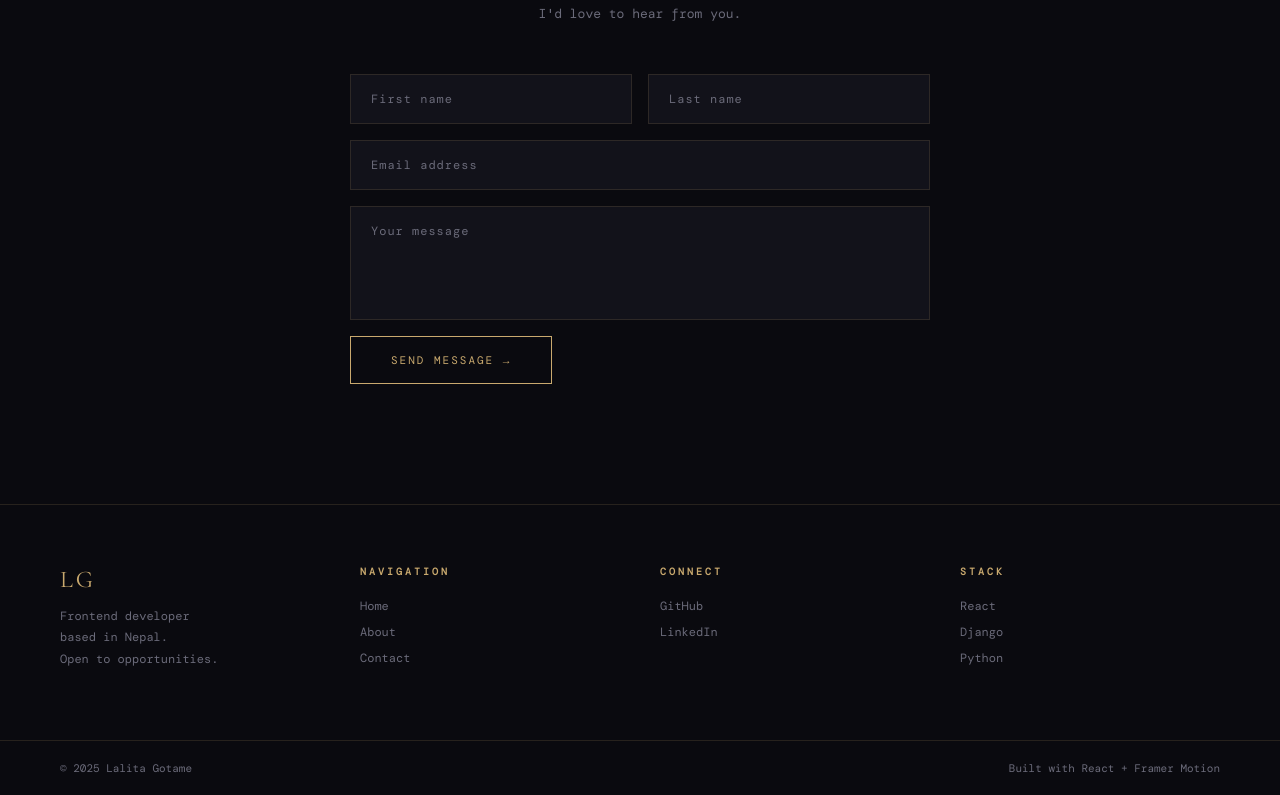
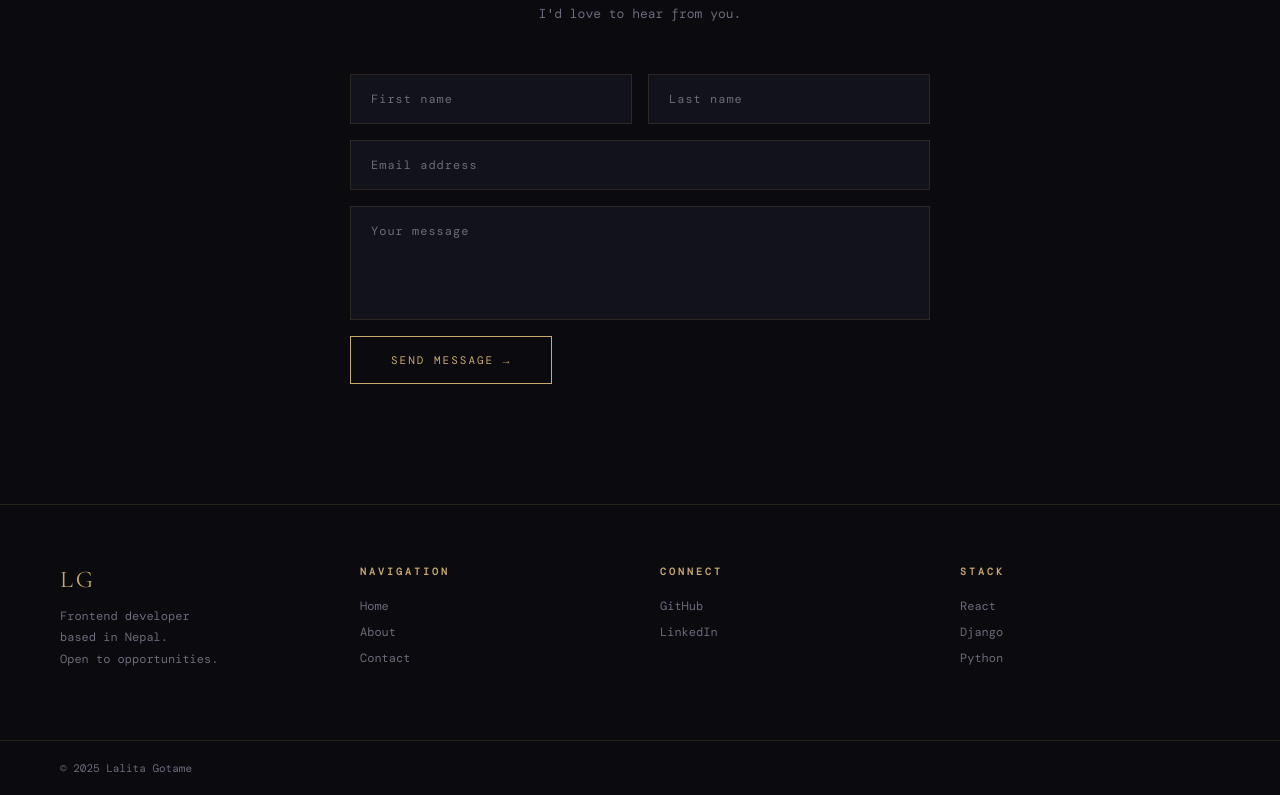
Before and after one commit to LalitaGotame/Myportfolio, a React (Vite) app: page / in a window 1280 px wide. Shown: the part 2298-3093 px from the top of the page. Built offline with nearby package versions, Linux system fonts and the light colour scheme; a web font is replaced by a local one.

Commit message:
footer and project card debugged

```diff
--- a/src/App.jsx
+++ b/src/App.jsx
@@ -14,11 +14,9 @@ export default function App() {
 
 
       <Navbar />
-
       <Hero />
       <About />
       <ProjectCard />
-
       <Contact />
       <Footer />
     </div>
--- a/src/components/Footer.jsx
+++ b/src/components/Footer.jsx
@@ -32,7 +32,6 @@ export default function Footer() {
       </footer>
       <div className="footer-bottom">
         <span>© 2025 Lalita Gotame</span>
-        <span>Built with React + Framer Motion</span>
       </div>
     </>
   );
--- a/src/components/projectcard.jsx
+++ b/src/components/projectcard.jsx
@@ -1,9 +1,9 @@
 import { useInView } from "framer-motion";
 import { motion } from "framer-motion";
 import { useRef } from "react";
-import z from "../assets/z.jpg"
-import nlp from "../assets/nlp.jpg"
-import hash from "../assets/hash.jpg"
+import z from "../assets/z.jpg";
+import nlp from "../assets/nlp.jpg";
+import hash from "../assets/hash.jpg";
 
 const projects = [
   {
@@ -24,16 +24,14 @@ const projects = [
     title: "Hashtag Analysis",
     desc: "Social media hashtag tracking system.",
     image: hash,
-    github:"https://github.com/LalitaGotame/Tiktok-Hashtag-Analysis",
+    github: "https://github.com/LalitaGotame/Tiktok-Hashtag-Analysis",
     progress: "System design phase"
   },
 ];
 
-
-
 export default function ProjectCard() {
   const ref = useRef(null);
-  const isInView = useInView(ref);
+  const isInView = useInView(ref, { once: false });
 
   return (
     <div className="projects-container" ref={ref}>
@@ -45,7 +43,6 @@ export default function ProjectCard() {
           animate={isInView ? { opacity: 1, y: 0 } : {}}
           transition={{ duration: 0.5, delay: i * 0.2 }}
         >
-
           <a href={project.github} className="project-link" target="_blank" rel="noopener noreferrer">
             <img src={project.image} alt={project.title} />
           </a>
```
